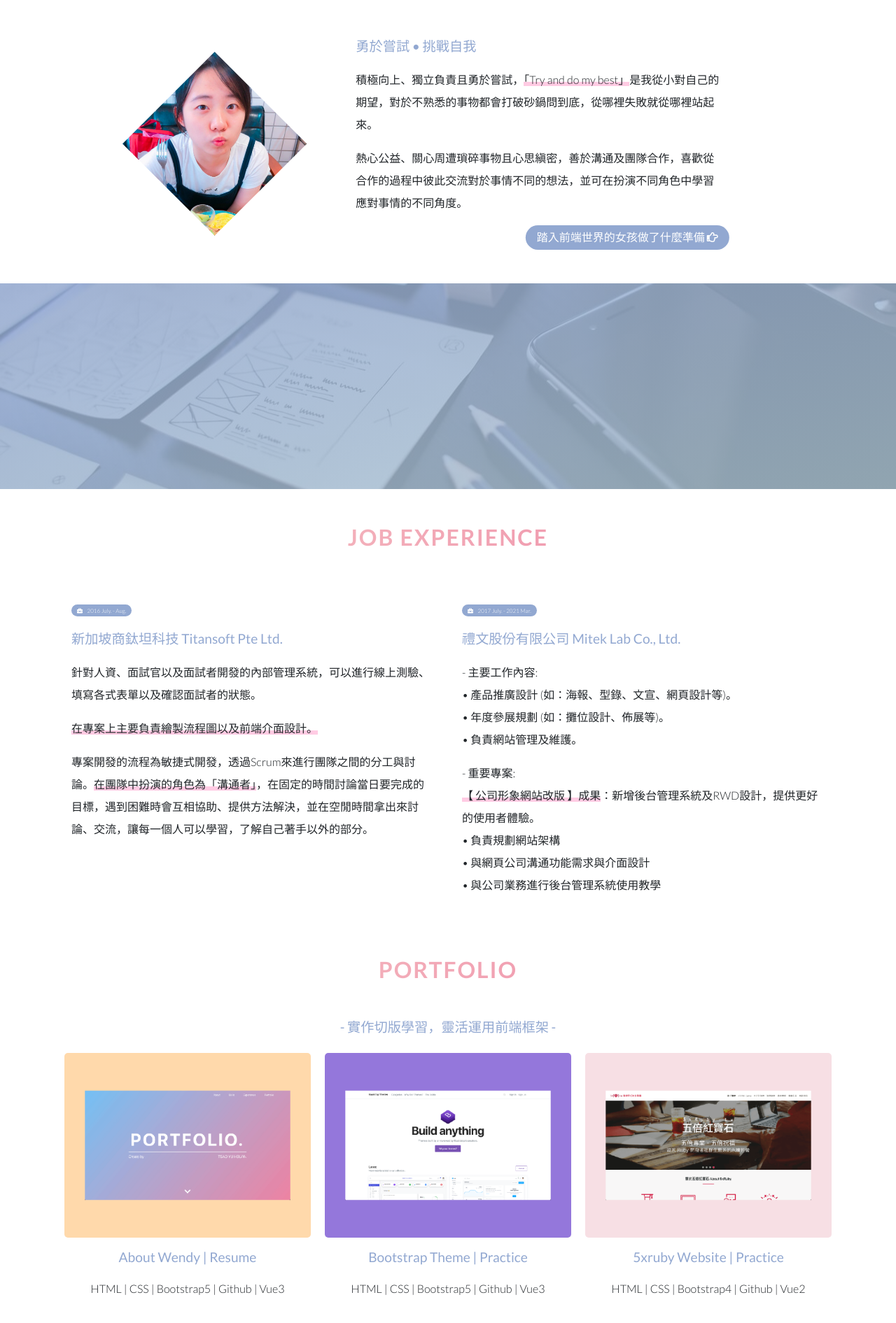
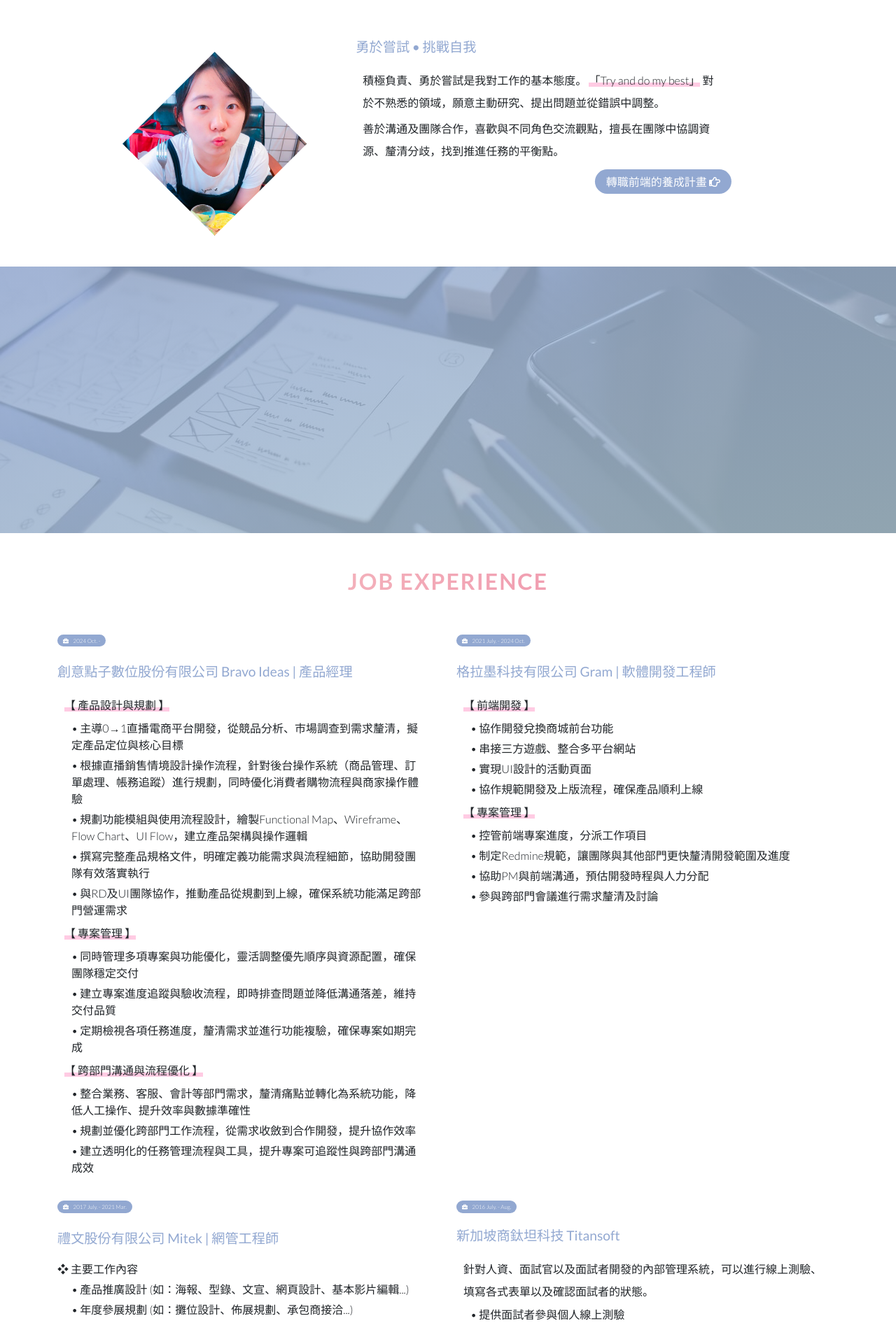
Before and after one commit to WendyTsao/Resume, a Vue app: page / in a window 1280 px wide. Shown: the part 883-2774 px from the top of the page at 70% size. Built offline with nearby package versions, Linux system fonts and the light colour scheme.

Commit message:
update pm resume

```diff
--- a/src/assets/css/style.css
+++ b/src/assets/css/style.css
@@ -87,8 +87,9 @@ ul,li{
     background-color: #fff;
     z-index: 2;
     width: 100%;
-    position: fixed;
+    position: sticky;
     top: 60px;
+    overflow: hidden;
 }
 
 .navBar li{
@@ -96,7 +97,6 @@ ul,li{
     height: 55px;
     padding: 3px 0;
     text-align: center;
-    overflow: hidden;
     transition: .5s ease;
 }
 
@@ -162,8 +162,8 @@ ul,li{
     height: 400px;
 }
 
-.tag{
-    text-align: center;
+.tag {
+    margin: 10px 0;
     animation: pulse-horizontal 1s infinite;
 }
 
@@ -190,13 +190,7 @@ ul,li{
     backdrop-filter: blur(5px);
     box-shadow: 0 .2rem 1rem #92A8D1;
     text-align: center;
-    margin: 10px 0;
     border: none;
-}
-
-.skills .skill-list{
-    width: 50%;
-    padding: 5px 0;
 }
 
 /* 工作經歷 */
@@ -209,6 +203,16 @@ ul,li{
 
 .experience .badge i{
     padding-right: 5px;
+}
+
+.timeline:hover .badge {
+    background-color: #ED83A2;
+    animation: pulse-vertical 1s infinite;
+}
+
+.timeline ul, li, p{
+    font-weight: 300;
+    margin: 5px 10px;
 }
 
 /* 作品集 */
@@ -394,29 +398,21 @@ ul,li{
     }
 
     .about .text{
+        position: relative;
         display: flex;
         align-items: center;
         flex: 2;
         margin: 0 70px;
         height: 300px;
     }
+    .text .block {
+        position: absolute;
+        top: 0;
+        left: 0;
+        width: 100%;
+    }
 
-    .tag{
+    .tag {
         text-align: right;
     }
-
-    /* 工作經歷 */
-    .timeline{
-        display: flex;
-    }
-
-    .timeline li {
-        width: 50%;
-        padding: 20px;
-    }
-
-    .timeline li:hover .badge {
-        background-color: #ED83A2;
-        animation: pulse-vertical 1s infinite;
-    }
 }
--- a/src/components/CardList.vue
+++ b/src/components/CardList.vue
@@ -1,6 +1,6 @@
 <template>
-  <div class="col-sm-6">
-    <div class="card">
+  <div class="col-sm-4">
+    <div class="card h-100">
       <div class="card-body text">
         <h4>{{ title }}</h4>
         <slot></slot>
--- a/src/components/Footer.vue
+++ b/src/components/Footer.vue
@@ -1,11 +1,11 @@
 <template>
   <div class="container-fluid footer">
-    &copy; copyright 2021 by Wendy
-    <div class="portfolioLink">
+    &copy; copyright 2025 by Wendy
+    <!-- <div class="portfolioLink">
       <a v-for="link in portfolioLink" :key="link.iconLink" :href="link.iconLink" >
         <i :class="link.iconClass"></i>
       </a>
-    </div>
+    </div> -->
   </div>
 </template>
 
--- a/src/components/HelloWorld.vue
+++ /dev/null
@@ -1,58 +0,0 @@
-<template>
-  <div class="hello">
-    <h1>{{ msg }}</h1>
-    <p>
-      For a guide and recipes on how to configure / customize this project,<br>
-      check out
-      <a href="https://cli.vuejs.org" target="_blank" rel="noopener">vue-cli documentation</a>.
-    </p>
-    <h3>Installed CLI Plugins</h3>
-    <ul>
-      <li><a href="https://github.com/vuejs/vue-cli/tree/dev/packages/%40vue/cli-plugin-babel" target="_blank" rel="noopener">babel</a></li>
-      <li><a href="https://github.com/vuejs/vue-cli/tree/dev/packages/%40vue/cli-plugin-router" target="_blank" rel="noopener">router</a></li>
-    </ul>
-    <h3>Essential Links</h3>
-    <ul>
-      <li><a href="https://vuejs.org" target="_blank" rel="noopener">Core Docs</a></li>
-      <li><a href="https://forum.vuejs.org" target="_blank" rel="noopener">Forum</a></li>
-      <li><a href="https://chat.vuejs.org" target="_blank" rel="noopener">Community Chat</a></li>
-      <li><a href="https://twitter.com/vuejs" target="_blank" rel="noopener">Twitter</a></li>
-      <li><a href="https://news.vuejs.org" target="_blank" rel="noopener">News</a></li>
-    </ul>
-    <h3>Ecosystem</h3>
-    <ul>
-      <li><a href="https://router.vuejs.org" target="_blank" rel="noopener">vue-router</a></li>
-      <li><a href="https://vuex.vuejs.org" target="_blank" rel="noopener">vuex</a></li>
-      <li><a href="https://github.com/vuejs/vue-devtools#vue-devtools" target="_blank" rel="noopener">vue-devtools</a></li>
-      <li><a href="https://vue-loader.vuejs.org" target="_blank" rel="noopener">vue-loader</a></li>
-      <li><a href="https://github.com/vuejs/awesome-vue" target="_blank" rel="noopener">awesome-vue</a></li>
-    </ul>
-  </div>
-</template>
-
-<script>
-export default {
-  name: 'HelloWorld',
-  props: {
-    msg: String
-  }
-}
-</script>
-
-<!-- Add "scoped" attribute to limit CSS to this component only -->
-<style scoped>
-h3 {
-  margin: 40px 0 0;
-}
-ul {
-  list-style-type: none;
-  padding: 0;
-}
-li {
-  display: inline-block;
-  margin: 0 10px;
-}
-a {
-  color: #42b983;
-}
-</style>
--- a/src/components/ToggleButton.vue
+++ b/src/components/ToggleButton.vue
@@ -15,6 +15,3 @@ export default {
   },
 };
 </script>
-
-<style>
-</style>
--- a/src/views/About.vue
+++ /dev/null
@@ -1,5 +0,0 @@
-<template>
-  <div class="about">
-    <h1>This is an about page</h1>
-  </div>
-</template>
--- a/src/views/Home.vue
+++ b/src/views/Home.vue
@@ -6,7 +6,7 @@
     <div class="container" id="top">
       <div class="banner-text">
         <h1>YU HSUAN TSAO</h1>
-        <p>UI Design | Web Design | Front End Design</p>
+        <p>Product Management｜Process Optimization｜Front-End Background</p>
         <a href="#about" class="rolldownbtn">
           <i class="fas fa-chevron-down"></i>
         </a>
@@ -25,31 +25,48 @@
           <img src="../assets/pic/wendy.png" />
         </div>
         <div class="text">
-          <transition name="fade">
-            <div v-show="isBtn2 && btn1Disable" class="personality">
+          <transition name="fade" mode="out-in">
+            <div v-if="currentBtn === '2'" class="block">
               <h4>勇於嘗試 • 挑戰自我</h4>
               <p>
-                積極向上、獨立負責且勇於嘗試，<span class="highlight"
-                  >「Try and do my best」</span
-                >是我從小對自己的期望，對於不熟悉的事物都會打破砂鍋問到底，從哪裡失敗就從哪裡站起來。
+                積極負責、勇於嘗試是我對工作的基本態度。
+                <span class="highlight">「Try and do my best」</span>
+                對於不熟悉的領域，願意主動研究、提出問題並從錯誤中調整。
               </p>
               <p>
-                熱心公益、關心周遭瑣碎事物且心思縝密，善於溝通及團隊合作，喜歡從合作的過程中彼此交流對於事情不同的想法，並可在扮演不同角色中學習應對事情的不同角度。
+                善於溝通及團隊合作，喜歡與不同角色交流觀點，擅長在團隊中協調資源、釐清分歧，找到推進任務的平衡點。
               </p>
-              <ToggleButton :title="'踏入前端世界的女孩做了什麼準備'"  @click="changeBtn('1')">
+              <ToggleButton :title="'轉職前端的養成計畫'"  @click="changeBtn('3')">
                 <template #icon-right>
                     <i class="far fa-hand-point-right"></i>
                 </template>
               </ToggleButton>
             </div>
           </transition>
-          <transition name="fade">
-            <div v-show="isBtn1 && btn2Disable" class="study">
-                <h4>精進成長 • 學習不中斷</h4>
-                <p>下定決心從平面設計轉職成前端設計時，我就開始尋找相關實體/線上課程進修：學習基礎的網頁語法 - HTML、CSS、jQuery，實作切版畫面(含RWD)搭配網頁動畫以及靈活運用線上開源套件。
+          <transition name="fade" mode="out-in">
+            <div v-if="currentBtn === '3'" class="block">
+                <h4>自主學習 • 精進成長 </h4>
+                <p>
+                  下定決心從平面設計轉職至前端開發時，我就開始透過實體與線上課程學習 HTML、CSS、jQuery 等語法與切版技術，搭配開源套件完成互動頁面與 RWD 設計，也透過實作專案逐步接觸開發流程、版本控管與 UI 邏輯。
                 </p>
-                <p>除了課堂上的學習，我也會搭配線上教學影片自行練習，讓學習更有效率。目前也仍持續在學習前端框架 Vue 和 CSS切版等相關知識。</p>
-              <ToggleButton :title="'認識這個女孩'"  @click="changeBtn('2')">
+                <p>
+                  這段跨領域的經歷不僅打下了技術基礎，也讓我熟悉與開發與設計之間的語言與合作方式，成為我後來轉職產品經理的養分。
+                </p>
+              <ToggleButton :title="'現在，我是一位產品經理'"  @click="changeBtn('1')">
+                <template #icon-right>
+                    <i class="far fa-hand-point-right"></i>
+                </template>
+              </ToggleButton>
+            </div>
+          </transition>
+          <transition name="fade" mode="out-in">
+            <div v-if="currentBtn === '1'" class="block">
+                <h4> PM 視角 • 流程與決策</h4>
+                <p>
+                  轉職為PM後，開始更深入理解「一個產品如何從構想到落地」的每個環節。從競品分析、市場調查到用戶需求釐清，獨立擬定產品定位與核心目標，規劃功能模組與使用流程設計，並擔任協調團隊的角色、拆解任務與追蹤進度。
+                </p>
+                <p>希望持續精進產品管理技能，從使用者需求、產品規劃到跨部門協作，優化自己在實務流程中的理解與判斷力。</p>
+              <ToggleButton :title="'成為PM前，我是這樣的人'"  @click="changeBtn('2')">
                 <template #icon-left>
                   <i class="far fa-hand-point-left"></i>
                 </template>
@@ -64,18 +81,25 @@
   <!-- 技能 -->
   <div class="skills" id="skill">
     <div class="container">
-      <div class="content col-10 mx-auto">
-        <div class="row py-5">
-          <CardList data-aos="zoom-in" :title="'PROGRAMMING'">
-              <ul class="d-flex flex-wrap">
-                <li v-for="item in skillProgrammingItems" class="skill-list" :key="item.programmingSkill">
+      <div class="content mx-auto">
+        <div class="row py-5 g-4 align-items-stretch">
+          <CardList data-aos="zoom-in" data-aos-delay="200" :title="'產品規劃 × 團隊協作'">
+              <ul>
+                <li v-for="item in skillManagementItems" class="py-1" :key="item.managementSkill">
+                  {{ item.managementSkill }}
+                </li>
+              </ul>
+          </CardList>
+          <CardList data-aos="zoom-in" data-aos-delay="300" :title="'前端技術 × 版本控管'">
+              <ul>
+                <li v-for="item in skillProgrammingItems" class="py-1" :key="item.programmingSkill">
                   {{ item.programmingSkill }}
                 </li>
               </ul>
           </CardList>
-          <CardList data-aos="zoom-in" data-aos-delay="500" :title="'DESIGN'">
-              <ul class="d-flex flex-column align-items-center">
-                <li v-for="item in skillDesignItems" class="skill-list" :key="item.designSkill">
+          <CardList data-aos="zoom-in" data-aos-delay="400" :title="'流程效率 × 溝通工具'">
+              <ul>
+                <li v-for="item in skillOthersItems" class="py-1" :key="item.designSkill">
                   {{ item.designSkill }}
                 </li>
               </ul>
@@ -91,49 +115,110 @@
       <div class="title">
         <h2>JOB EXPERIENCE</h2>
       </div>
-      <div class="content col-10 col-lg-12 mx-auto">
-        <ul class="timeline">
-          <li>
-            <div class="text">
-              <span class="badge rounded-pill">
+      <div class="row g-4">
+        <div class="col-md-6 mx-auto">
+          <div class="timeline text">
+            <span class="badge rounded-pill mb-4">
+              <i class="fas fa-briefcase"></i>
+              2024 Oct. -
+            </span>
+            <h4>創意點子數位股份有限公司 Bravo Ideas | 產品經理</h4>
+            <p><span class="highlight">【 產品設計與規劃 】</span></p>
+            <ul>
+              <li>• 主導0→1直播電商平台開發，從競品分析、市場調查到需求釐清，擬定產品定位與核心目標</li>
+              <li>• 根據直播銷售情境設計操作流程，針對後台操作系統（商品管理、訂單處理、帳務追蹤）進行規劃，同時優化消費者購物流程與商家操作體驗</li>
+              <li>• 規劃功能模組與使用流程設計，繪製Functional Map、Wireframe、Flow Chart、UI Flow，建立產品架構與操作邏輯</li>
+              <li>• 撰寫完整產品規格文件，明確定義功能需求與流程細節，協助開發團隊有效落實執行</li>
+              <li>• 與RD及UI團隊協作，推動產品從規劃到上線，確保系統功能滿足跨部門營運需求</li>
+            </ul>
+            <p><span class="highlight">【 專案管理 】</span></p>
+            <ul>
+              <li>• 同時管理多項專案與功能優化，靈活調整優先順序與資源配置，確保團隊穩定交付</li>
+              <li>• 建立專案進度追蹤與驗收流程，即時排查問題並降低溝通落差，維持交付品質</li>
+              <li>• 定期檢視各項任務進度，釐清需求並進行功能複驗，確保專案如期完成</li>
+            </ul>
+            <p><span class="highlight">【 跨部門溝通與流程優化 】</span></p>
+            <ul>
+              <li>• 整合業務、客服、會計等部門需求，釐清痛點並轉化為系統功能，降低人工操作、提升效率與數據準確性</li>
+              <li>• 規劃並優化跨部門工作流程，從需求收斂到合作開發，提升協作效率</li>
+              <li>• 建立透明化的任務管理流程與工具，提升專案可追蹤性與跨部門溝通成效</li>
+            </ul>
+          </div>
+        </div>
+        <div class="col-md-6 mx-auto">
+          <div class="timeline text">
+            <span class="badge rounded-pill mb-4">
+              <i class="fas fa-briefcase"></i>
+              2021 July. - 2024 Oct.
+            </span>
+            <h4>格拉墨科技有限公司 Gram | 軟體開發工程師</h4>
+            <p><span class="highlight">【 前端開發 】</span></p>
+            <ul>
+              <li>• 協作開發兌換商城前台功能</li>
+              <li>• 串接三方遊戲、整合多平台網站</li>
+              <li>• 實現UI設計的活動頁面</li>
+              <li>• 協作規範開發及上版流程，確保產品順利上線</li>
+            </ul>
+            <p><span class="highlight">【 專案管理 】</span></p>
+            <ul>
+              <li>• 控管前端專案進度，分派工作項目</li>
+              <li>• 制定Redmine規範，讓團隊與其他部門更快釐清開發範圍及進度</li>
+              <li>• 協助PM與前端溝通，預估開發時程與人力分配</li>
+              <li>• 參與跨部門會議進行需求釐清及討論</li>
+            </ul>
+          </div>
+        </div>
+        <div class="col-md-6 mx-auto">
+          <div class="timeline text">
+            <span class="badge rounded-pill mb-4">
+              <i class="fas fa-briefcase"></i>
+              2017 July. - 2021 Mar.
+            </span>
+            <h4>禮文股份有限公司 Mitek | 網管工程師</h4>
+            ❖ 主要工作內容
+            <ul>
+              <li>• 產品推廣設計 (如：海報、型錄、文宣、網頁設計、基本影片編輯...)</li>
+              <li>• 年度參展規劃 (如：攤位設計、佈展規劃、承包商接洽...)</li>
+              <li>• 處理行政相關作業（如：招標採購、合約製作、公文收發..）</li>
+              <li>• 產品業務推廣，國外廠商溝通協商，市場調查開發潛在客戶</li>
+            </ul>
+            ❖ 重要專案<br/>
+            <p>
+              <span class="highlight">【 公司形象網站改版 】成果</span>：新增後台管理系統及RWD設計，提供更好的使用者體驗
+            </p>
+            <ul>
+              <li>• 獨立負責規劃網站架構</li>
+              <li>• 控制成本預算，尋找評估適合的承接廠商</li>
+              <li>• 與主管和廠商溝通功能需求與介面設計</li>
+              <li>• 掌控完成時間及進度，確保網站完成度</li>
+              <li>• 進行內部後台管理系統使用教學</li>
+              <li>• 撰寫系統管理使用文件，降低操作問題發生</li>
+            </ul>
+          </div>
+        </div>
+        <div class="col-md-6 mx-auto">
+          <div class="timeline text">
+            <span class="badge rounded-pill">
                 <i class="fas fa-briefcase"></i>
                 2016 July. - Aug.
               </span>
-              <h4>新加坡商鈦坦科技 Titansoft Pte Ltd.</h4>
+              <h4>新加坡商鈦坦科技 Titansoft</h4>
               <p>
                 針對人資、面試官以及面試者開發的內部管理系統，可以進行線上測驗、填寫各式表單以及確認面試者的狀態。
               </p>
+              <ul>
+                <li>• 提供面試者參與個人線上測驗</li>
+                <li>• 可以填寫相關人格特質測試</li>
+                <li>• 提供HR確認面試者測驗進度及參與回覆狀態</li>
+              </ul>
               <p>
                 <span class="highlight">在專案上主要負責繪製流程圖以及前端介面設計。</span>
               </p>
               <p>
-                專案開發的流程為敏捷式開發，透過Scrum來進行團隊之間的分工與討論。<span class="highlight">在團隊中扮演的角色為「溝通者」</span>，在固定的時間討論當日要完成的目標，遇到困難時會互相協助、提供方法解決，並在空閒時間拿出來討論、交流，讓每一個人可以學習，了解自己著手以外的部分。
+                專案開發的流程為敏捷式開發，透過Scrum來進行團隊之間的分工與討論。<span class="highlight">在團隊中扮演「協調者」的角色</span>，能夠快速釐清需求與問題，聆聽團隊的意見並總結方向，遇到困難時會互相協助、提供方法解決，並在空閒時間拿出來討論、交流，讓每一個人可以學習，了解自己著手以外的部分。
               </p>
-            </div>
-          </li>
-          <li>
-            <div class="text">
-              <span class="badge rounded-pill">
-                <i class="fas fa-briefcase"></i>
-                2017 July. - 2021 Mar.
-              </span>
-              <h4>禮文股份有限公司 Mitek Lab Co., Ltd.</h4>
-              <p>
-                - 主要工作內容:<br />• 產品推廣設計
-                (如：海報、型錄、文宣、網頁設計等)。<br />• 年度參展規劃
-                (如：攤位設計、佈展等)。<br />• 負責網站管理及維護。
-              </p>
-              <p>
-                - 重要專案:<br />
-                <span class="highlight">【 公司形象網站改版 】成果</span
-                >：新增後台管理系統及RWD設計，提供更好的使用者體驗。<br />
-                • 負責規劃網站架構<br />
-                • 與網頁公司溝通功能需求與介面設計<br />
-                • 與公司業務進行後台管理系統使用教學
-              </p>
-            </div>
-          </li>
-        </ul>
+          </div>
+        </div>
       </div>
     </div>
   </div>
@@ -144,9 +229,20 @@
       <div class="title">
         <h2>PORTFOLIO</h2>
       </div>
+      <!-- <div class="portfolio-management">
+        <div class="text">
+          <h4>- 產品規劃實踐｜建立需求分析與流程設計能力 -</h4>
+        </div>
+        <div class="row g-0">
+          <Graphic v-for="pmGraphic in pmGraphicItem"
+          :content="pmGraphic"
+          :key="pmGraphic.imgUrl">
+          </Graphic>
+        </div>
+      </div> -->
       <div class="portfolio-programming">
         <div class="text">
-          <h4>- 實作切版學習，靈活運用前端框架 -</h4>
+          <h4>- 介面基礎實作｜建立前端語言與產品邏輯的連結 -</h4>
         </div>
         <div class="row g-0">
           <Graphic v-for="programmingGraphic in programmingGraphicItem"
@@ -165,7 +261,7 @@
       </div>
       <div class="portfolio-design">
         <div class="text">
-          <h4>- 嘗試繪製前端介面，享受設計的快樂 -</h4>
+          <h4>- 使用者介面設計練習｜強化邏輯與視覺整合能力 -</h4>
         </div>
         <div class="row">
           <Graphic v-for="designGraphic in designGraphicItem"
@@ -178,17 +274,31 @@
 </template>
 
 <script>
-// @ is an alias to /src
 import Navbar from '../components/Navbar.vue';
 import CardList from '../components/CardList.vue';
 import Graphic from '../components/Graphic.vue';
 import ToggleButton from '../components/ToggleButton.vue';
 
-import { ref, computed } from 'vue';
+import { ref } from 'vue';
 
 export default {
   components: { Navbar, Graphic, CardList, ToggleButton },
   setup(){
+    const pmGraphicItem = [
+      {
+        title: "Functional Map (X-Mind | Notion | Miro)",
+        text: "梳理功能架構，協助團隊建立清楚的專案全貌與共識",
+      },
+      {
+        title: "Wireframe & Flow Chart (Figma | FigJam)",
+        text: "繪製頁面排版與架構，方便與UI、RD討論與確認方向",
+      },
+      {
+        title: "Schedule Control (Redmine | Trello)",
+        text: "追蹤進度與任務分配，確保需求落實並讓專案穩定推進",
+      }
+    ];
+
     const programmingGraphicItem = [
       {
         link: "#top",
@@ -237,42 +347,45 @@ export default {
       }
     ];
 
-    const skillProgrammingItems = [
-      { programmingSkill: "HTML5" },
-      { programmingSkill: "JavaScript" },
-      { programmingSkill: "CSS" },
-      { programmingSkill: "VUE" },
-      { programmingSkill: "Bootstrap" },
-      { programmingSkill: "Git & Github" },
+    const skillManagementItems = [
+      { managementSkill: "Notion | Appflowy" },
+      { managementSkill: "Redmine | Trello" },
+      { managementSkill: "Xmind" },
+      { managementSkill: "Figma | FigJam" },
+      { managementSkill: "HackMD" }
     ];
 
-    const skillDesignItems = [
+    const skillProgrammingItems = [
+      { programmingSkill: "Vue | React" },
+      { programmingSkill: "Bootstrap | Vant | Element UI" },
+      { programmingSkill: "Git | Github" },
+      { programmingSkill: "Render Dashboard" },
+      { programmingSkill: "Responsive Web Design" }
+    ];
+
+    const skillOthersItems = [
       { designSkill: "Photoshop" },
       { designSkill: "Illustrator" },
       { designSkill: "InDesign" },
+      { designSkill: "Adobe XD" },
+      { designSkill: "PowerPoint | Word | Excel" }
     ];
 
     const currentBtn = ref('2');
-    const btn2Disable = ref(false);
-    const btn1Disable = ref(true);
-
-    const isBtn1 = computed(()=> currentBtn.value === '1');
-    const isBtn2 = computed(()=> currentBtn.value === '2');
 
     const changeBtn = btnName => {
       currentBtn.value = btnName;
-      const time = setTimeout(() => {
-        btn2Disable.value = isBtn1.value;
-        btn1Disable.value = isBtn2.value;
-      }, 600);
-    }
+    };
 
     return {
+      pmGraphicItem,
       programmingGraphicItem,
       designGraphicItem,
+      skillManagementItems,
       skillProgrammingItems,
-      skillDesignItems,
-      currentBtn, btn1Disable, btn2Disable, isBtn1, isBtn2, changeBtn,
+      skillOthersItems,
+      currentBtn,
+      changeBtn,
     };
   }
 };
```
Also changed, not shown: src/components/Navbar.vue (+8 -4 lines), src/router/index.js (+0 -8 lines).
